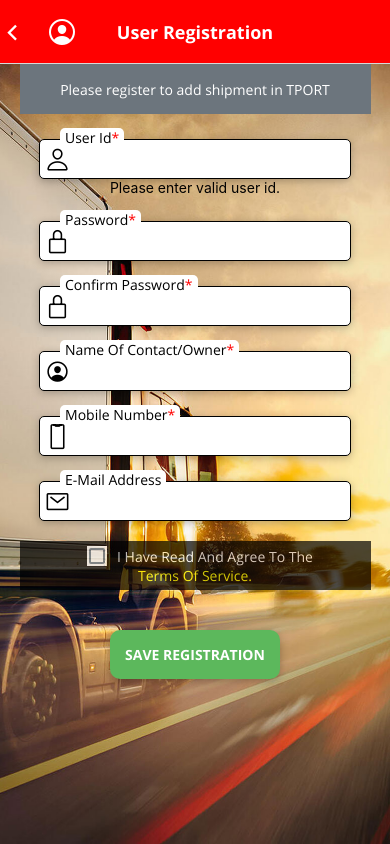
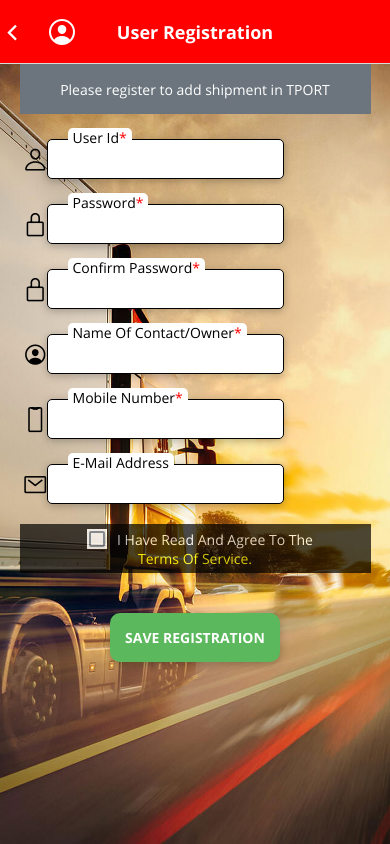
Before and after one commit to navin1994/tport-mobile-app, a React Native app: screen /UserReg in a window 390 px wide. Built offline with nearby package versions, Linux system fonts and the light colour scheme.

Commit message:
Customer form validation added

```diff
--- a/screens/user/UserRegistrationScreen.js
+++ b/screens/user/UserRegistrationScreen.js
@@ -1,4 +1,9 @@
-import React, { useLayoutEffect, useState, useReducer } from "react";
+import React, {
+  useLayoutEffect,
+  useState,
+  useReducer,
+  useCallback,
+} from "react";
 import {
   View,
   StyleSheet,
@@ -40,7 +45,7 @@ const formReducer = (state, action) => {
     return {
       inputValues: updatedValues,
       inputValidities: updatedValidities,
-      formIsValid: action.updatedFormIsValid,
+      formIsValid: updatedFormIsValid,
     };
   }
   return state;
@@ -67,39 +72,54 @@ const UserRegistrationScreen = (props) => {
     formIsValid: false,
   });
 
-  const [isSelected, setSelection] = useState(false);
+  const [isChecked, setChecked] = useState(false);
+  const [isSubmitted, setIsSubmitted] = useState(false);
+  const [cnfPwdCheck, setCnfPwdCheck] = useState(true);
+  const [isUserIdValid, setIsUserIdValid] = useState({
+    flag: true,
+    errorMsg: "",
+  });
   const { navigation } = props;
   let Icon = Ionicons;
   let TouchableCmp = TouchableOpacity;
 
-  const inputChangeHandler = (identifier, text) => {
-    let isValid = false;
-    if (text.trim().length > 0) {
-      isValid = true;
+  const confirmPasswordHandler = () => {
+    const formControl = formState.inputValues;
+    if (formControl.password === formControl.confirmPassword) {
+      setCnfPwdCheck(true);
+      return;
     }
-    dispatchFormState({
-      type: FORM_INPUT_UPDATE,
-      value: text,
-      isValid: isValid,
-      input: identifier,
-    });
+    setCnfPwdCheck(false);
   };
 
+  const inputChangeHandler = useCallback(
+    (identifier, inputValue, inputValidity) => {
+      dispatchFormState({
+        type: FORM_INPUT_UPDATE,
+        value: inputValue,
+        isValid: inputValidity,
+        input: identifier,
+      });
+    },
+    [dispatchFormState]
+  );
+
   const formSubmitHandler = () => {
-    if (!formState.formIsValid) {
+    setIsSubmitted(true);
+    if (!formState.formIsValid || !cnfPwdCheck) {
       Alert.alert("Wrong Input", "Please check the errors in the form.", [
         { text: "Okay" },
       ]);
       return;
     }
-    if (!isSelected) {
+    if (!isChecked) {
       Alert.alert("Error", "Please accept the terms and conditions.", [
         { text: "Okay" },
       ]);
       return;
     }
 
-    console.log("Form is submitted");
+    console.log("Form is submitted==> ", formState.inputValues);
   };
 
   if (Platform.OS === "android" && Platform.Version >= 21) {
@@ -142,8 +162,12 @@ const UserRegistrationScreen = (props) => {
               </Text>
             </View>
             <TextField
-              value={formState.inputValues.userId}
-              onChangeText={inputChangeHandler.bind(this, "userId")}
+              isSubmitted={isSubmitted}
+              initiallyValid={false}
+              id="userId"
+              required
+              onInputChange={inputChangeHandler}
+              errorText="Please enter valid user id."
               label={
                 <Text>
                   User Id
@@ -154,13 +178,21 @@ const UserRegistrationScreen = (props) => {
                 <Icon name="person-outline" size={25} color="black" />
               }
             />
-            {!formState.inputValidities.userId && (
-              <Text>Please enter valid user id.</Text>
+            {!isUserIdValid.flag && (
+              <View style={styles.errorContainer}>
+                <Text style={styles.errorText}>{isUserIdValid.errorMsg}</Text>
+              </View>
             )}
             <TextField
+              onEndEditing={confirmPasswordHandler}
+              isSubmitted={isSubmitted}
+              password={formState.inputValues.confirmPassword}
+              initiallyValid={false}
+              id="password"
+              required
+              onInputChange={inputChangeHandler}
+              errorText="Please enter valid password."
               secureTextEntry={true}
-              value={formState.inputValues.password}
-              onChangeText={inputChangeHandler.bind(this, "password")}
               label={
                 <Text>
                   Password
@@ -172,9 +204,15 @@ const UserRegistrationScreen = (props) => {
               }
             />
             <TextField
+              onEndEditing={confirmPasswordHandler}
+              isSubmitted={isSubmitted}
+              password={formState.inputValues.password}
+              initiallyValid={false}
+              id="confirmPassword"
+              required
+              onInputChange={inputChangeHandler}
+              errorText="Please enter valid confirm password."
               secureTextEntry={true}
-              value={formState.inputValues.confirmPassword}
-              onChangeText={inputChangeHandler.bind(this, "confirmPassword")}
               label={
                 <Text>
                   Confirm Password
@@ -185,9 +223,20 @@ const UserRegistrationScreen = (props) => {
                 <Icon name="md-lock-closed-outline" size={25} color="black" />
               }
             />
+            {!cnfPwdCheck && (
+              <View style={styles.errorContainer}>
+                <Text style={styles.errorText}>
+                  Confirm password does not match!
+                </Text>
+              </View>
+            )}
             <TextField
-              value={formState.inputValues.ownerName}
-              onChangeText={inputChangeHandler.bind(this, "ownerName")}
+              isSubmitted={isSubmitted}
+              initiallyValid={false}
+              id="ownerName"
+              required
+              onInputChange={inputChangeHandler}
+              errorText="Please enter valid owner / contact name."
               label={
                 <Text>
                   Name Of Contact/Owner
@@ -207,10 +256,16 @@ const UserRegistrationScreen = (props) => {
               }
             />
             <TextField
+              isSubmitted={isSubmitted}
+              initiallyValid={false}
+              id="mobileNumber"
+              min={999999999}
+              max={10000000000}
+              required
+              onInputChange={inputChangeHandler}
+              errorText="Please enter valid mobile number."
               maxLength={10}
               keyboardType="phone-pad"
-              value={formState.inputValues.mobileNumber}
-              onChangeText={inputChangeHandler.bind(this, "mobileNumber")}
               label={
                 <Text>
                   Mobile Number<Text style={styles.required}>*</Text>
@@ -229,9 +284,13 @@ const UserRegistrationScreen = (props) => {
               }
             />
             <TextField
+              isSubmitted={isSubmitted}
+              initiallyValid={true}
+              id="emailAddress"
+              email
+              onInputChange={inputChangeHandler}
+              errorText="Please enter valid email address."
               keyboardType="email-address"
-              value={formState.inputValues.emailAddress}
-              onChangeText={inputChangeHandler.bind(this, "emailAddress")}
               label="E-Mail Address"
               leadingIcon={
                 <Icon
@@ -247,10 +306,14 @@ const UserRegistrationScreen = (props) => {
             />
             <View style={styles.tAndCContainer}>
               <View
-                style={{ flex: 1, flexDirection: "row", alignItems: "center" }}
+                style={{
+                  flex: 1,
+                  flexDirection: "row",
+                  alignItems: "center",
+                }}
               >
                 <View style={styles.checkboxContainer}>
-                  <CheckBox value={isSelected} onValueChange={setSelection} />
+                  <CheckBox value={isChecked} onValueChange={setChecked} />
                 </View>
                 <Text style={styles.msg}>I Have Read And Agree To The</Text>
               </View>
@@ -321,9 +384,24 @@ const styles = StyleSheet.create({
     flexDirection: "column",
     justifyContent: "center",
     alignItems: "center",
-    backgroundColor: "white",
+    backgroundColor: "#fff",
     height: 20,
     width: 20,
+  },
+  errorText: {
+    fontFamily: "open-sans",
+    color: Colors.danger,
+    fontSize: 13,
+  },
+  errorContainer: {
+    flex: 1,
+    flexDirection: "row",
+    justifyContent: "flex-start",
+    width: "80%",
+    shadowOpacity: 0.26,
+    shadowOffset: { width: 0, height: 2 },
+    shadowRadius: 8,
+    elevation: 5,
   },
 });
 
--- a/shared/components/TextField.js
+++ b/shared/components/TextField.js
@@ -1,17 +1,100 @@
-import React from "react";
+import React, { useReducer, useEffect } from "react";
 import { StyleSheet, View, Text, TextInput } from "react-native";
 
+import Colors from "../constants/Colors";
+
+const INPUT_CHANGE = "INPUT_CHANGE";
+const INPUT_BLUR = "INPUT_BLUR";
+
+const inputReducer = (state, action) => {
+  switch (action.type) {
+    case INPUT_CHANGE:
+      return {
+        ...state,
+        value: action.value,
+        isValid: action.isValid,
+      };
+    case INPUT_BLUR:
+      return {
+        ...state,
+        touched: true,
+      };
+    default:
+      return state;
+  }
+};
+
 const TextField = (props) => {
+  const [inputState, dispatch] = useReducer(inputReducer, {
+    value: "",
+    isValid: props.initiallyValid,
+    touched: false,
+  });
+
+  const { onInputChange, id, isSubmitted, errorText } = props;
+
+  // useEffect(() => {
+  //   if (inputState.touched) {
+  //     onInputChange(id, inputState.value, inputState.isValid);
+  //   }
+  // }, [inputState, onInputChange, id]);
+
+  const textChangeHandler = (text) => {
+    const emailRegex =
+      /^(([^<>()\[\]\\.,;:\s@"]+(\.[^<>()\[\]\\.,;:\s@"]+)*)|(".+"))@((\[[0-9]{1,3}\.[0-9]{1,3}\.[0-9]{1,3}\.[0-9]{1,3}\])|(([a-zA-Z\-0-9]+\.)+[a-zA-Z]{2,}))$/;
+    let isValid = true;
+    if (props.required && text.trim().length === 0) {
+      isValid = false;
+    }
+    if (
+      props.email &&
+      text.trim().length !== 0 &&
+      !emailRegex.test(text.toLowerCase())
+    ) {
+      isValid = false;
+    }
+    if (props.secureTextEntry && text !== props.password) {
+      isValid = false;
+    }
+    if (props.min != null && +text < props.min) {
+      isValid = false;
+    }
+    if (props.max != null && +text > props.max) {
+      isValid = false;
+    }
+    if (props.minLength != null && text.length < props.minLength) {
+      isValid = false;
+    }
+    dispatch({ type: INPUT_CHANGE, value: text, isValid: isValid });
+  };
+
+  // const lostFocusHandler = () => {
+  //   dispatch({ type: INPUT_BLUR });
+  // };
+
   return (
+    <View>
       <View style={{ ...styles.inputContainer, ...props.style }}>
-      <View style={{ ...styles.LabelContainer, ...props.labelContainerStyle }}>
+        <View
+          style={{ ...styles.LabelContainer, ...props.labelContainerStyle }}
+        >
           <Text style={{ ...styles.label, ...props.labelStyle }}>
             {props.label}
           </Text>
         </View>
         {props.leadingIcon}
-      <TextInput {...props} style={{ ...styles.input, ...props.fontSize }} />
+        <TextInput
+          {...props}
+          style={{ ...styles.input, ...props.fontSize }}
+          value={inputState.value}
+          onChangeText={textChangeHandler}
+          onBlur={() => onInputChange(id, inputState.value, inputState.isValid)}
+        />
         {props.trailingIcon}
+      </View>
+      {!inputState.isValid && isSubmitted && (
+        <Text style={styles.errorText}>{errorText}</Text>
+      )}
     </View>
   );
 };
@@ -28,7 +111,6 @@ const styles = StyleSheet.create({
     elevation: 5,
     borderRadius: 5,
     borderWidth: 1,
-    // borderColor: 'red',
     borderColor: "black",
     backgroundColor: "white",
     height: 40,
@@ -54,6 +136,7 @@ const styles = StyleSheet.create({
     paddingHorizontal: 5,
     borderRadius: 5,
   },
+  errorText: { fontFamily: "open-sans", color: Colors.danger, fontSize: 13 },
 });
 
 export default TextField;
```
Lines whose indentation alone changed are shown as unchanged.
